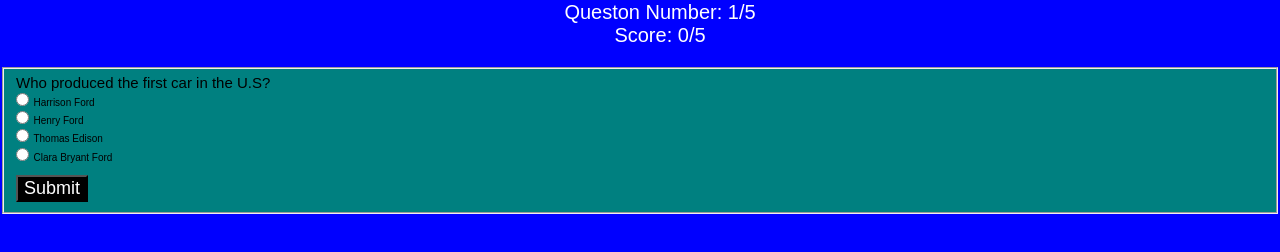
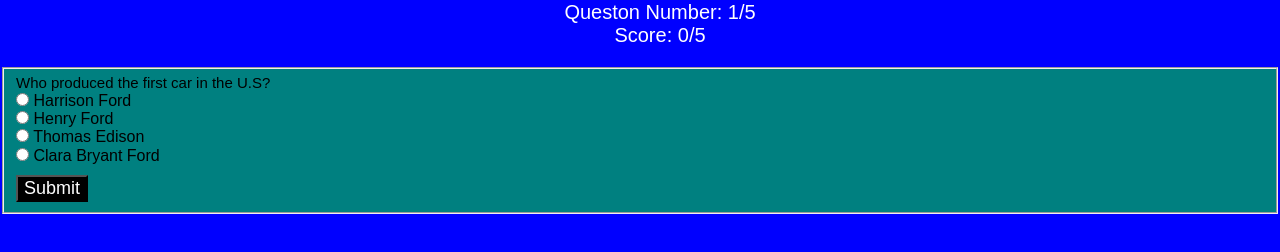
Before and after one commit to CharlesFahrenwald/Quiz-app, a plain HTML site: page index.html in a window 1280 px wide. Both pictures are taken after a click on the button "Start". Shown: the part 134-386 px from the top of the page. Drawn offline with nearby package versions, Linux system fonts and the light colour scheme.

Commit message:
Update app.css

```diff
--- a/app.css
+++ b/app.css
@@ -56,7 +56,7 @@ legend {
   text-size: large;
 }
 label {
-  font-size: 10px;
+  font-size: 40x;
 }
 
 .start-screen, fieldset {
```
